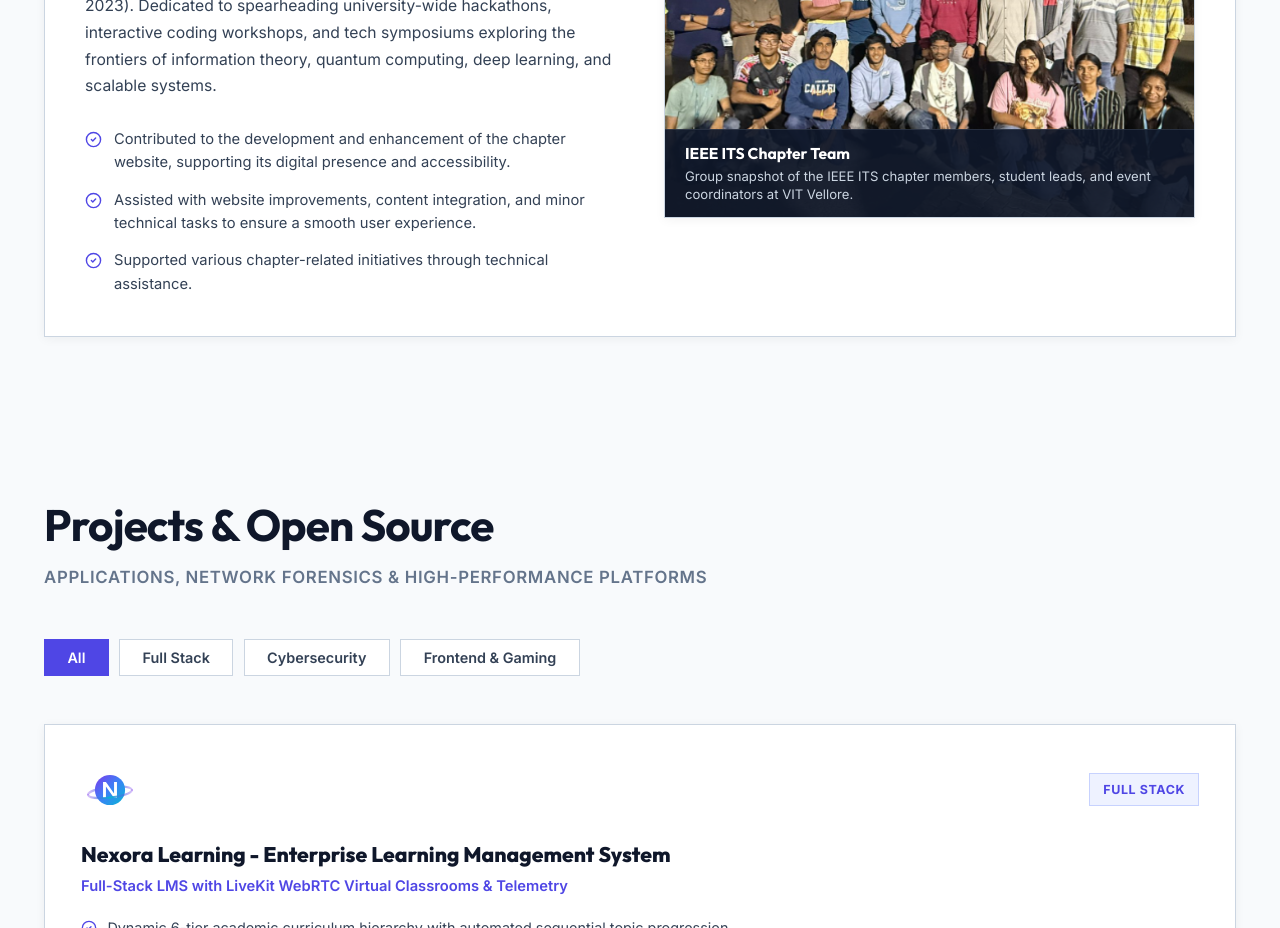
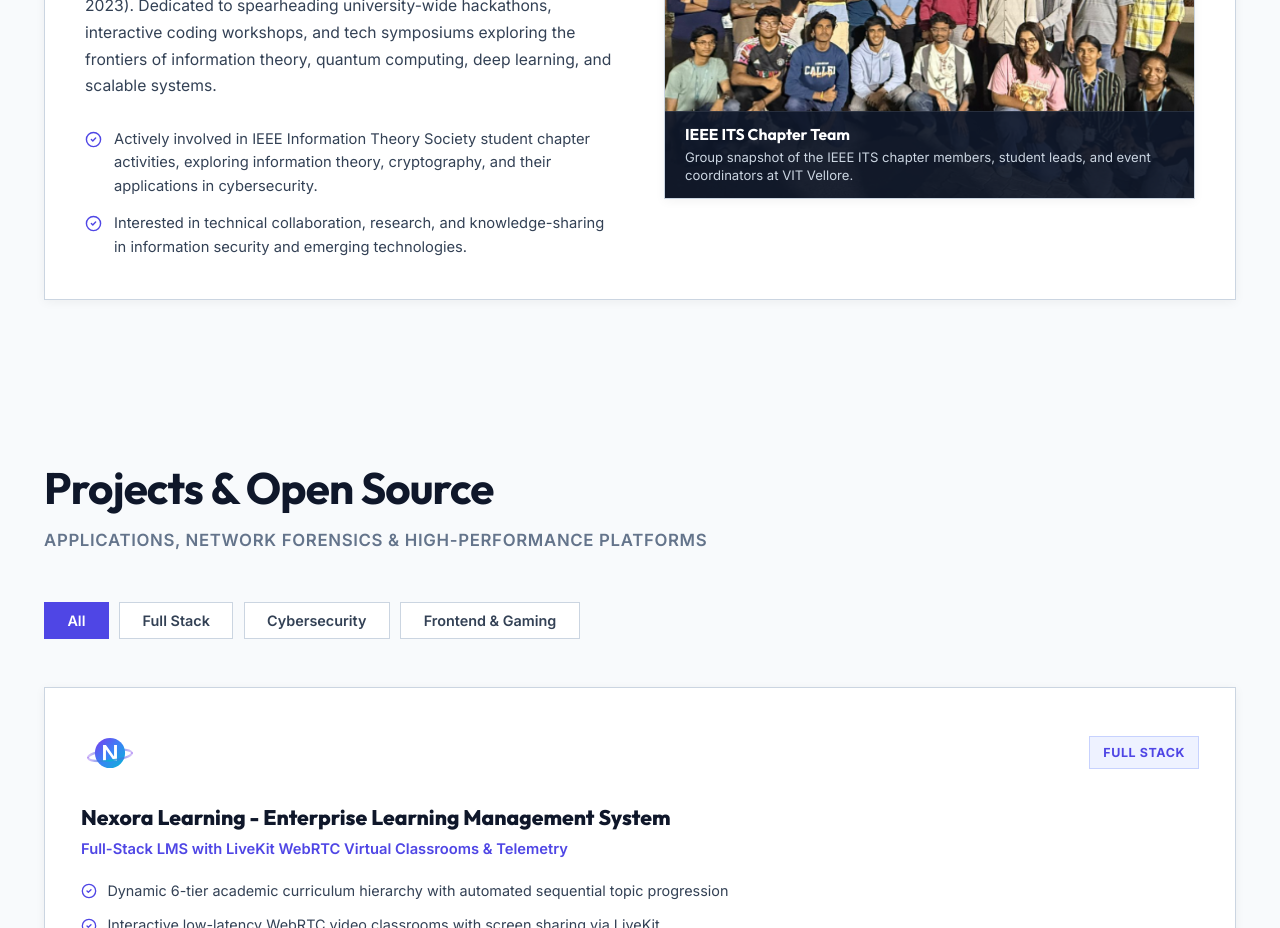
Before and after one commit to leelakrishnakurra97/leela-krishna-portfolio, a React (Vite) app: page / in a window 1280 px wide. Shown: the part 3000-3928 px from the top of the page. Built offline with nearby package versions, Linux system fonts and the light colour scheme.

Commit message:
feat(club): update IEEE ITS student chapter highlights

```diff
--- a/src/portfolio.js
+++ b/src/portfolio.js
@@ -268,9 +268,8 @@ export const clubSection = {
   description:
     "Active participant and technical organizer at the IEEE Information Theory Society (IEEE ITS) Student Chapter, VIT Vellore (established Feb 2023). Dedicated to spearheading university-wide hackathons, interactive coding workshops, and tech symposiums exploring the frontiers of information theory, quantum computing, deep learning, and scalable systems.",
   highlights: [
-    "Contributed to the development and enhancement of the chapter website, supporting its digital presence and accessibility.",
-    "Assisted with website improvements, content integration, and minor technical tasks to ensure a smooth user experience.",
-    "Supported various chapter-related initiatives through technical assistance."
+    "Actively involved in IEEE Information Theory Society student chapter activities, exploring information theory, cryptography, and their applications in cybersecurity.",
+    "Interested in technical collaboration, research, and knowledge-sharing in information security and emerging technologies."
   ],
   gallery: [
     {
```
